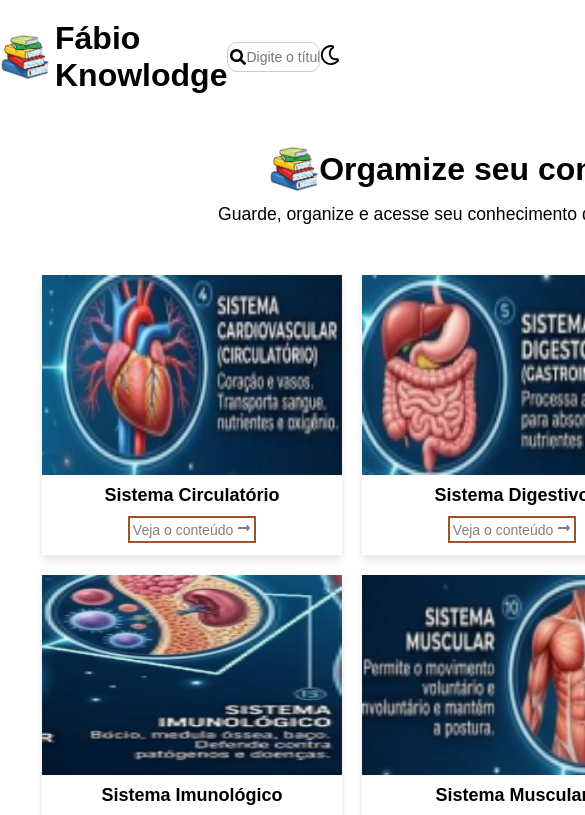
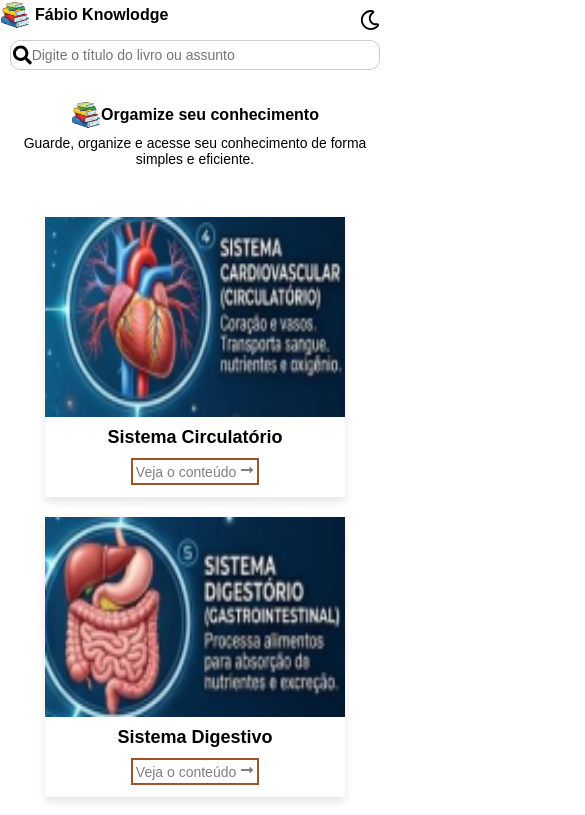
Before and after one commit to 2Fabio3Toms4Naene/conhecimentos-fabio-medicina, a Next.js app: page / in a window 390 px wide. Shown: the top 815 px of the page, 585 px wide, since content can reach past the window. Built offline with nearby package versions, Linux system fonts and the light colour scheme.

Commit message:
Responsividade de 320px

```diff
--- a/src/app/component-card-book/ComponentCardBook.jsx
+++ b/src/app/component-card-book/ComponentCardBook.jsx
@@ -4,11 +4,10 @@ import { FaLongArrowAltRight } from "react-icons/fa";
 
 export default function ComponentCardBook({ image, title }) {
     return (
-            <div className={styles.card}>
-            <Image src={image} alt={title} width={300} height={200} />
+        <div className={styles.card}>
+            <Image src={image} alt={title} className={styles.image} />
             <h3 className={styles.title}>{title}</h3>
-            <a href="#" className={styles.link}>Veja o conteúdo <FaLongArrowAltRight />
-            </a>
+            <a href="#" className={styles.link}>Veja o conteúdo <FaLongArrowAltRight /></a>
         </div>
     );
 }
--- a/src/app/component-card-book/ComponentCardBook.module.css
+++ b/src/app/component-card-book/ComponentCardBook.module.css
@@ -1,11 +1,16 @@
 .card {
-    width: 300px;
+    width: 100%;
+    max-width: 300px;
     height: 280px;
     display: flex;
     flex-direction: column;
     align-items: center;
     gap: 10px;
     box-shadow: 0px 5px 8px rgba(0, 0, 0, 0.1);
+}
+.image {
+    width: 100%;
+    height: 200px;
 }
 .title {
     font-size: 18px;
@@ -24,7 +29,7 @@
     color: #fff;
 }
 /* RESPONSIVIDADE 320px */
-@media  only screen and (max-width: 320px) {
+/* @media  only screen and (max-width: 320px) {
     .card {
         width: 100%;
     }
@@ -34,4 +39,4 @@
     .link {
         font-size: 12px;
     }
-}
+} */
--- a/src/app/component-header/ComponentHeader.module.css
+++ b/src/app/component-header/ComponentHeader.module.css
@@ -19,7 +19,8 @@
     font-weight: bold;
 }
 .containerSearch{
-    width: 500px;
+    width: 95%;
+    max-width: 500px;
     height: 30px;
     display: flex;
     align-items: center;
@@ -56,7 +57,7 @@
     filter: invert(1);
 }
 /* RESPONSIVIDADE 320px */
-@media  only screen and (max-width: 320px) {
+@media  only screen and (max-width: 1023px) {
     .header {
         flex-direction: column;
         align-items: flex-start;
--- a/src/app/component-introduction/Component-introduction.module.css
+++ b/src/app/component-introduction/Component-introduction.module.css
@@ -1,5 +1,6 @@
 .containerIntrodunction {
     width: 100%;
+    max-width: 1024px;
     padding-top: 30px;
     flex-direction: column;
     justify-content: center;
@@ -16,8 +17,8 @@
 .description {
     font-size: 1.1em;
 }
-/* RESPONSIVIDADE 32px */
-@media  only screen and (max-width: 320px) {
+/* RESPONSIVIDADE 32px*/
+@media  only screen and (max-width: 1023px) {
     .containerIntrodunction {
         padding-top: 20px;
         gap: 5px;
--- a/src/app/page.module.css
+++ b/src/app/page.module.css
@@ -11,27 +11,16 @@
 }
 /*ESTILOS DO MAIN*/
 .main {
-  width: 1024px;
-  margin: 0 auto;
+  width: 100%;
+  max-width: 1024px;
 }
 /*ESTILOS DA SEÇÃO DE LIVROS*/
 .sectionBooks {
   width: 100%;
+  max-width: 1024px;
   padding: 50px 0 100px 0;
   display: flex;
   justify-content: center;
   flex-wrap: wrap;
   gap: 20px;
 }
-/* RESPONSIVIDADE 320PX */
-@media only screen and (max-width: 320px) {
-  .main {
-    width: 100%;
-    padding: 0 10px;
-  }
-  .sectionBooks {
-    flex-direction: column;
-    align-items: center;
-    flex-wrap: nowrap;
-  }
-}
```
